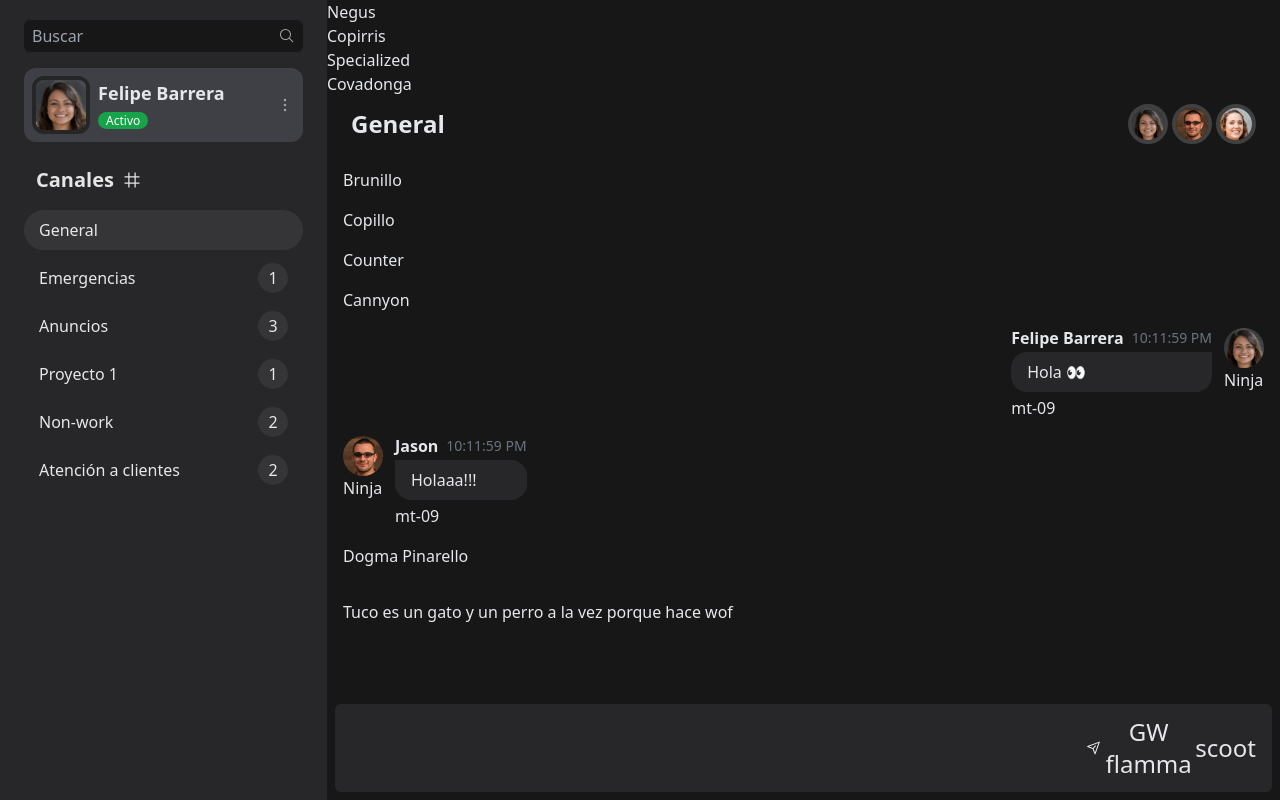
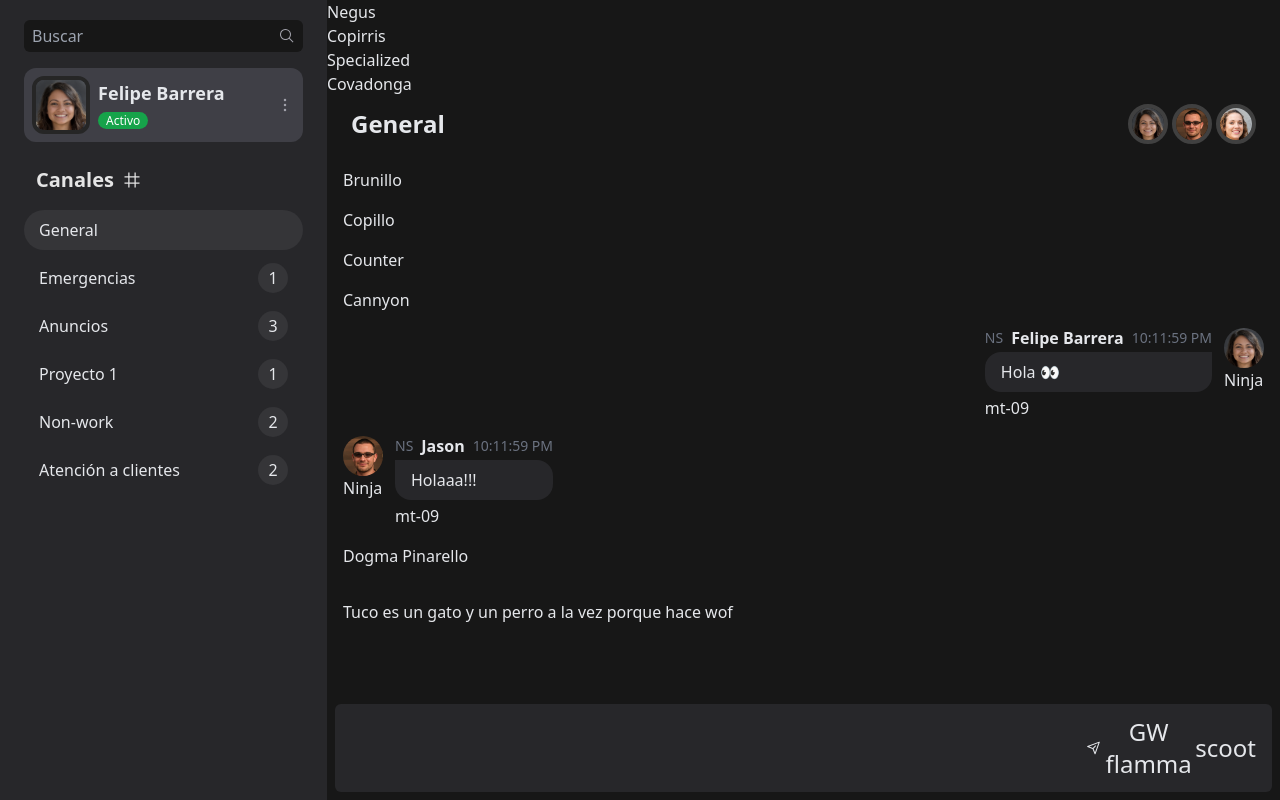
Before and after one commit to felipeBarrera1309/Chat-with-pinia-vue3, a Vue app: page /1 in a window 1280 px wide. Built offline with nearby package versions, Linux system fonts and the light colour scheme.

Commit message:
poderosisisimamaaaaa NS-200

```diff
--- a/src/components/MessageItem.vue
+++ b/src/components/MessageItem.vue
@@ -6,6 +6,7 @@
     </div>
     <div class="content">
       <div class="details" :class="{ self: isSelf }">
+        <p>{{ 'NS' }}</p>
         <h5>{{ author }}</h5>
         <p>{{ time }}</p>
       </div>
```
